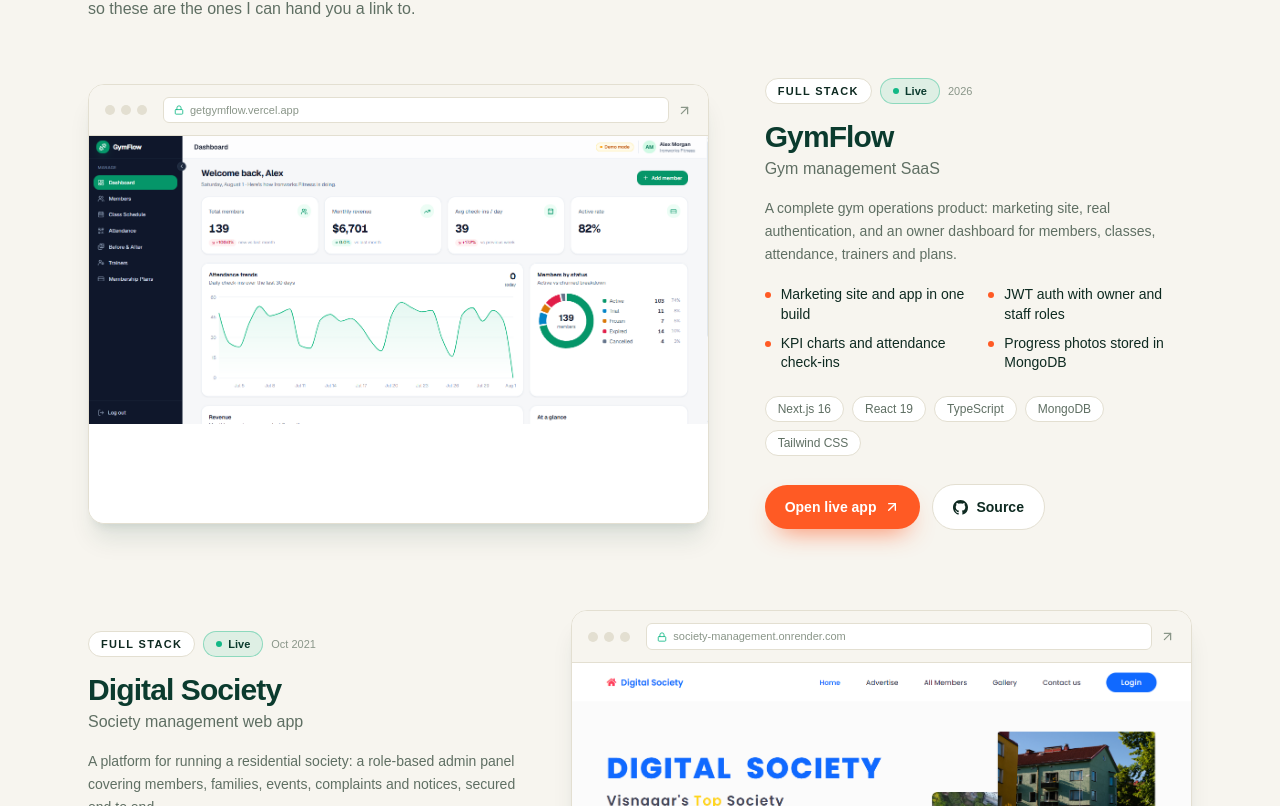
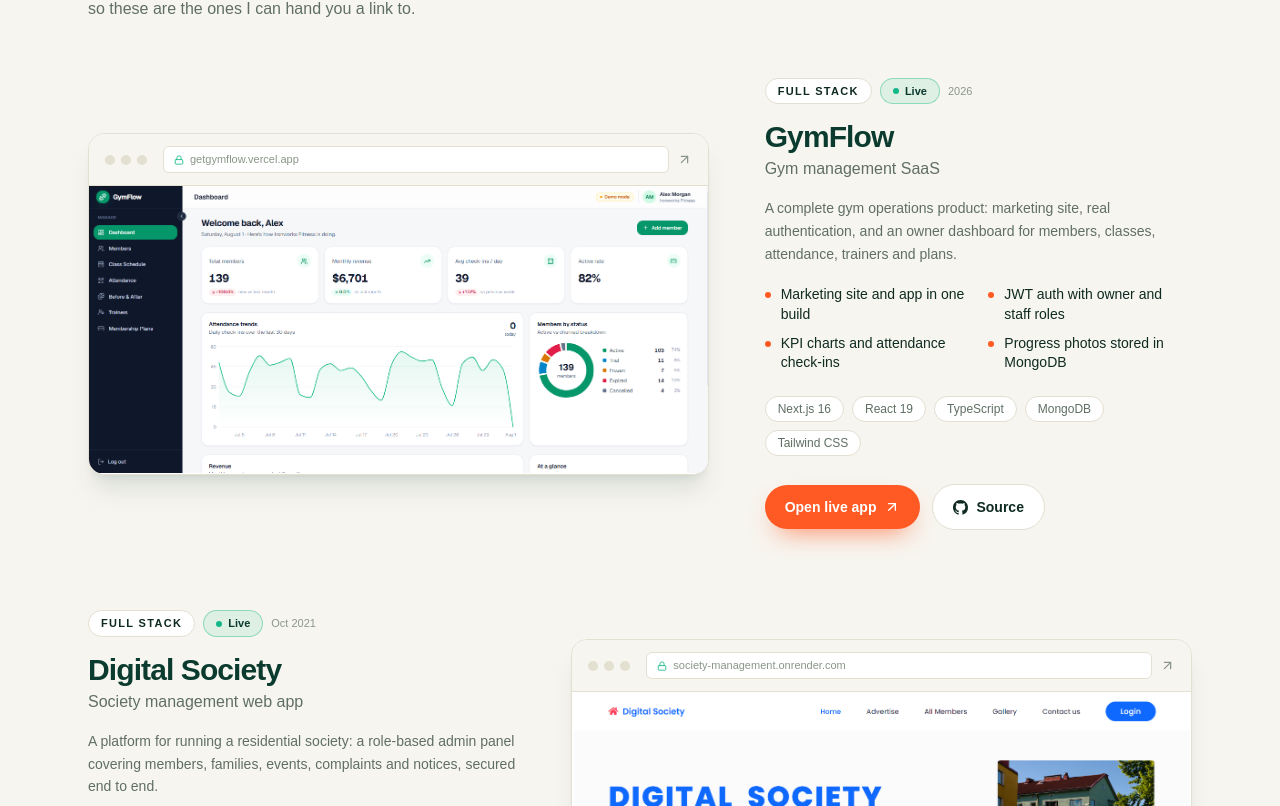
Before and after one commit to yagneshpatel12/portfolio, a Next.js app: page / in a window 1280 px wide. Shown: the part 2394-3200 px from the top of the page. Built offline with nearby package versions, Linux system fonts and the light colour scheme.

Commit message:
fix: project img size

```diff
--- a/components/Projects.tsx
+++ b/components/Projects.tsx
@@ -93,9 +93,11 @@
         />
       </div>
 
-      {/* Viewport — contain, so a wide capture letterboxes instead of losing its right edge */}
+      {/* Viewport — 2.15:1 matches how the shots are captured, so they fill the
+          frame edge to edge. Still contain, so an odd-sized capture letterboxes
+          instead of losing its right edge. */}
       <div
-        className={`relative aspect-[16/10] ${showShot ? "bg-white" : "bg-bone"}`}
+        className={`relative aspect-[43/20] ${showShot ? "bg-white" : "bg-bone"}`}
       >
         {showShot ? (
           <Image
```
